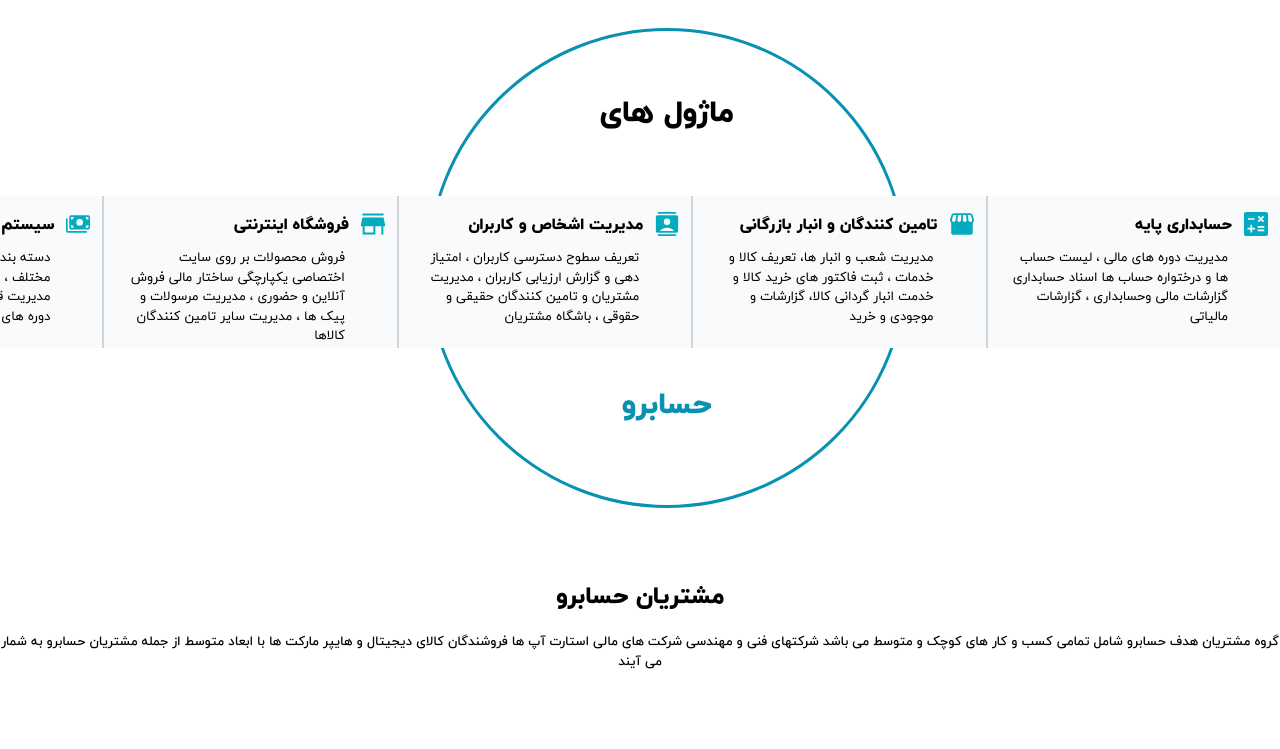
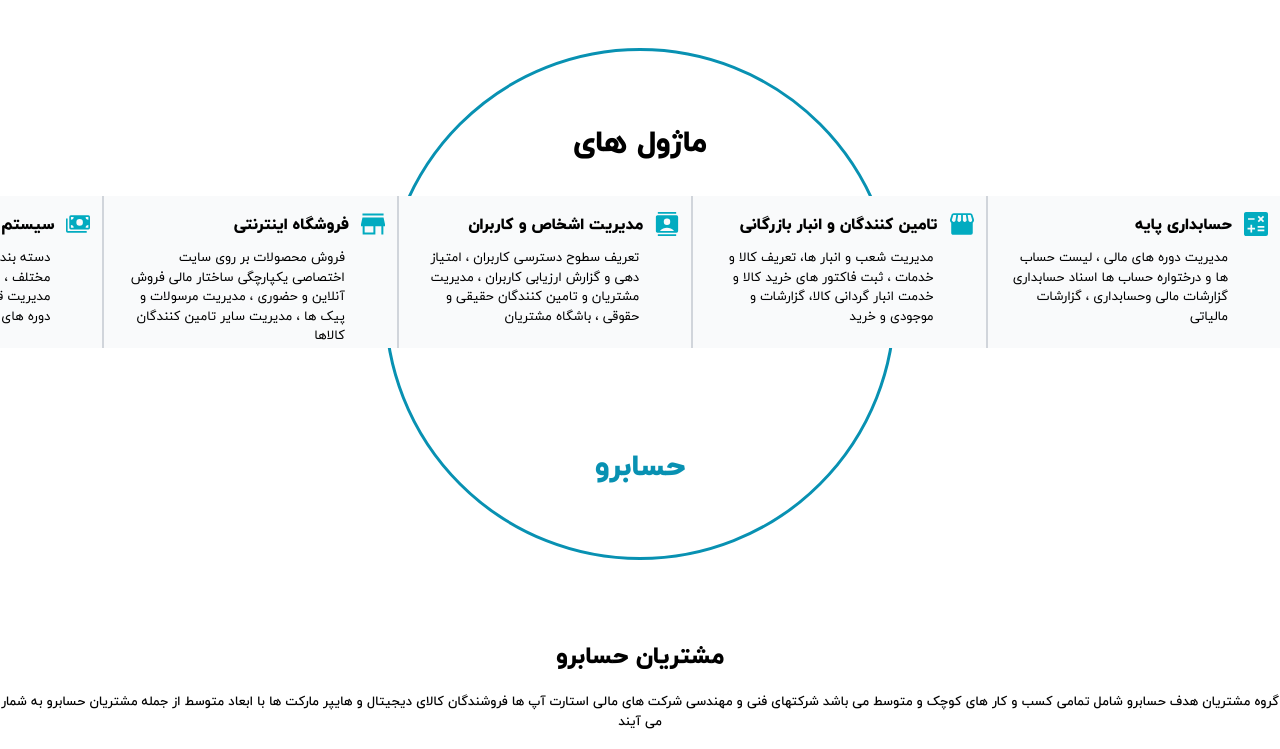
Before and after one commit to side-26/hesabro-app, a Vue app: page / in a window 1280 px wide. Shown: the part 3040-3789 px from the top of the page. Built offline with nearby package versions, Linux system fonts and the light colour scheme.

Commit message:
fix some bugs

```diff
--- a/src/components/ModuleCard/ModuleCard.vue
+++ b/src/components/ModuleCard/ModuleCard.vue
@@ -1,6 +1,6 @@
 <template lang="">
     <div class="py-5  scroll-t h-full  snap-start  min-w-full  md:min-w-2.7 flex-wrap xl:min-w-2.3">
-        <section class="pl-5 py-4  h-full px-3 border-gray-300 bg-gray-50 border-l-2">
+        <section class="pl-5 py-4 after:absolute after:w-full   h-full px-3 border-gray-300 bg-gray-50 border-l-2">
             <div class="flex">
                 <figure class="w-6 h-6 ml-3">
                     <img :src="src" alt="title" class="w-full h-full"/>
@@ -18,8 +18,4 @@
 }
 </script>
 <style lang="css">
-   .scroll-snap-align{
-    scroll-snap-align: start;
-   }
-
 </style>
--- a/src/components/counter/Counter.vue
+++ b/src/components/counter/Counter.vue
@@ -14,10 +14,10 @@
 import {toFarsiNumber} from '@/utilities/ConvertToPersian';
 export default {
     name:"counter",
-    props:["count","step","min"],
+    props:["count","step","min",'modelValue'],
     methods: {
         handleCounter(step){
-               this.$emit('handleCounter',step)
+            this.$emit("update:modelValue",this.modelValue+step)
             console.log("min",this.min,"count",this.count)
         },
         PersianConvertor(val){
--- a/src/components/servicesBox/servicesBox.vue
+++ b/src/components/servicesBox/servicesBox.vue
@@ -2,7 +2,7 @@
     <div class="bg-gray-100 sm:p-5 px-2 py-5 rounded-xl mx-4 md:mx-0">
         <div class="flex justify-between sm:items-center mb-5 flex-row">
             <h6 class="font-IranYecan-bold sm:self-center my-3 self-start sm:my-0  text-base">{{title}}</h6>
-            <Counter :toPersian="toPersian" :min="min" @handle-counter="handleCounter" :count="count"  :step="1"/>
+            <Counter :toPersian="toPersian" :min="min" v-model="count" :count="count"  :step="1"/>
         </div>
         <div class="text-xs font-IranYekan-regular my-7 md:my-6 ">به ازای هر {{toPersian(desc)}} ، {{toPersian(seprateNumbers(percent))}} درصد به قیمت ماژول ها اضافه میشود</div>
         <div class="text-xs flex-col side-26  lg:flex-row flex justify-between font-IranYecan-medium "><span>برای هر شعبه جدید : <span class="">{{toPersian(seprateNumbers(price.toFixed(0)))}} تومان</span></span><span class="text-base mt-4 lg:mt-0 font-IranYekan-bold self-end lg:self-stretch">{{toPersian(seprateNumbers(finalPrice.toFixed(0)))}} تومان</span></div>
@@ -37,18 +37,13 @@
     },
     watch: {
         finalPrice(){
-            this.handleChange()
+            this.$emit("update:modelValue",{price:this.finalPrice,count:this.count})
         }
     },
     methods: {
         handleCounter(step){
                 this.count+=step;
         },
-
-        handleChange(){
-            this.$emit("update:modelValue",{price:this.finalPrice,count:this.count})
-        },
-
         toPersian(num){
             return toFarsiNumber(num)
         },
--- a/src/index.css
+++ b/src/index.css
@@ -3,6 +3,7 @@
 @tailwind utilities;
 html {
     scroll-behavior: smooth;
+    scrollbar-width: thin;
 }
 
 .loading-spinner {
@@ -17,15 +18,17 @@
 }
 
 *::-webkit-scrollbar {
-    /* width: 10px; */
-    border-radius: 20rem;
+    width: 10px;
+}
+
+body {
+    scrollbar-width: thin;
 }
 
 *::-webkit-scrollbar-thumb {
     background-color: darkgrey;
     /* outline: 1px solid slategrey; */
     border-radius: 2rem;
-    scrollbar-width: thin;
 }
 
 @keyframes spinner {
--- a/src/layout/navBar/NavBar.layout.vue
+++ b/src/layout/navBar/NavBar.layout.vue
@@ -29,7 +29,7 @@
         <li class="my-5 sm:my-0"><a @click="hanleShow()"  href="#advantages" class="hover:text-cyan-600 transition-all ">خدمات و راهکار ها</a></li>
         <li class="my-5 sm:my-0"><router-link @click="hanleShow()" to="/tarefeha" class="hover:text-cyan-600 transition-all ">تعرفه ها</router-link></li>
         <li class="my-5 sm:my-0"><a @click="hanleShow()"  href="/" class="hover:text-cyan-600   transition-all text-slate-800"> سوالات متداول</a></li>
-        <li class="my-5 sm:my-0"><a @click="hanleShow()"  href="#about_us" class="hover:text-cyan-600  transition-all text-slate-800"> ارتباط با ما</a></li>
+        <li class="my-5 sm:my-0"><a @click="hanleShow()"  href="#about_us"  class="hover:text-cyan-600  transition-all text-slate-800"> ارتباط با ما</a></li>
       </ul>
     </section>
   </nav>
--- a/src/utilities/SeprateNumbers.js
+++ b/src/utilities/SeprateNumbers.js
@@ -1,7 +1,6 @@
 export const handleSprateNumber = (value) => {
-    if (typeof value !== "string") {
+    if (typeof value !== "string")
         value = value.toString()
-    }
     value = value.split("").reverse().join("");
     value = value.toString().replace(/\s/g, "").match(/.{1,3}/g) ?.join(",").substr(0, value.length + Math.ceil(value.length / 3)) || "";
     return value.split("").reverse().join("");
--- a/src/views/Home/Home.vue
+++ b/src/views/Home/Home.vue
@@ -1,8 +1,8 @@
 <template lang="">
 <div>
     <NavBar/>
-    <header class="">
-            <section class="bg-center bg-cover bg-main-bg  sm:px-24 px-10 relative z-10   sm:py-40 pt-10 md:pb-72 flex  justify-start items-center">
+    <header>
+            <section class="bg-center bg-cover bg-main-bg  sm:px-24 px-10 relative z-10 side-26  sm:py-40 pt-10 md:pb-72 flex  justify-start items-center">
                 <div class="pb-20 sm:mb-0">
                     <h1  class="sm:text-4xl text-white text-3xl font-IranYecan-extraBold sm:leading-loose leading-normal">حسابرو<br/> مدیریت مالی و حسابداری</h1>
                     <!-- <p  class="font-IranYecan-bold  absolute sm:static sm:w-2/3 w-full md:w-2/4 side-26 right-0 -bottom-11  px-4 sm:px-0  bg-white sm:bg-transparent text-justify leading-6 text-gray-600 text-sm sm:py-0 sm:mt-10 py-10 ">سامانه یکپارچه حسابرو ، راهکاری نوین جهت راه اندازی و مدیریت کسب و کار هاست. حسابرو تمامی نیازهای یک کسب و کار را از امور حسابداری و مالی ، خرید و فروش ، انبارگردانی،فروشگاه اینترنتی و دیگر فرآیند ها را در بستری ساده و کم هزینه فراهم می آورد.</p> -->
@@ -38,8 +38,20 @@
                 </div>
             </div>
         </section>
-        <section class="py-32 lg:relative h-100 2xl:px-20">
-            <div class=" lg:absolute lg:border-3  2xl:left-40.5  lg:-top-5 lg:left-1/3 -z-10  border-cyan-600 rounded-full lg:h-98 lg:w-97 lg:flex justify-center items-center">
+        <section  class="py-32 lg:relative h-100 2xl:px-20">
+            <div class="lg:absolute -z-10 top-0 left-0 w-full h-full flex justify-center items-center">
+                <div class="border-cyan-600 flex items-center justify-center lg:border-3 lg:rounded-full lg:w-100 lg:h-100">
+                    <h4 class="font-IranYecan-extraBold justify-center mb-5 lg:m-0 lg:flex-col text-center flex text-3xl 2xl:text-4xl ">
+                    <span class="lg:mb-72 lg:m-0 ml-4">
+                        ماژول های
+                    </span>
+                    <span class="text-cyan-600">
+                       حسابرو
+                    </span>
+                    </h4>
+                </div>
+            </div>
+            <!-- <div class=" lg:absolute lg:border-3  2xl:left-40.5  lg:-top-5 lg:left-1/3 -z-10  border-cyan-600 rounded-full lg:h-98 lg:w-97 lg:flex justify-center items-center">
                 <h4 class="font-IranYecan-extraBold justify-center mb-5 lg:flex-col text-center flex text-3xl ">
                     <span class="lg:mb-64">
                         ماژول های
@@ -48,12 +60,12 @@
                        حسابرو
                     </span>
                     </h4>
-            </div>
-            <div class="overflow-auto  h-48 md:h-56 lg:h-48 flex snap-x">
+            </div> -->
+            <div id="moduls" class="overflow-auto  h-48 md:h-56 lg:h-48 flex snap-x">
                 <ModuleCard v-for="Module in modules" :key="Module.id" :title="Module.title" :desc="Module.desc" :src="Module.src"/>
             </div>
         </section>
-        <section class="container mx-auto">
+        <section class="container my-44 lg:my-20 mx-auto">
             <h4 class="font-IranYecan-extraBold text-2xl text-center my-5">
                 مشتریان حسابرو
             </h4>
@@ -123,15 +135,4 @@
 opacity: 1;
 transform: translate(0);
 }
-::-webkit-scrollbar-track {
-  background-color: transparent;
-}
-::-webkit-scrollbar-thumb {
-  background-color: #d6dee1;
-  border-radius: 20px;
-}
-::-webkit-scrollbar-thumb {
-  background-color: #d6dee1;
-}
-
 </style>
--- a/src/views/Tarefeha/Tarefeha.vue
+++ b/src/views/Tarefeha/Tarefeha.vue
@@ -25,8 +25,8 @@
                 <template lang="" v-slot:body>
                     <Bill :discount="discount"  :taxes="taxes" :finalPrice="totalPrice" :totalPrice="sideServices"/>
                     <FormCo :statusCode="btnStatusCode" @handlePost="handlePost">
-                        <InputCo :name="fullName" :type="text" :rules="handleValidateFullName" title="نام و نام خانوادگی" placeHolder="نام و نام خانوادگی خود را وارد کنید"/>
-                        <InputCo :name="mobileNo" :type="text" :rules="handleValidatephoneNumber" title="موبایل" placeHolder="موبایل خود را وارد کنید"/>
+                        <InputCo name="name" :type="text" :rules="handleValidateFullName" title="نام و نام خانوادگی" placeHolder="نام و نام خانوادگی خود را وارد کنید"/>
+                        <InputCo name="phone_number" :type="text" :rules="handleValidatephoneNumber" title="موبایل" placeHolder="موبایل خود را وارد کنید"/>
                     </FormCo>
                 </template>
         </TarefehContainer>
@@ -70,8 +70,6 @@
             customerInfo:{},
             PerBranch:{price:0,count:0},
             PerUser:{price:0,count:0},
-            fullName:"name",
-            mobileNo:"phone_number",
             registerdSuccess:"failed",
             modalDesc:"",
             modalTitle:"",
@@ -127,7 +125,6 @@
             return handleSprateNumber(num)
         },
         handleValidateFullName(val){
-            console.log(val)
             if(!val)
                 return "فیلد مورد نظر خالی است!!"
             else if(val.length<6)
@@ -135,7 +132,6 @@
             return true;
         },
         handleValidatephoneNumber(val){
-            console.log(val)
             if(!val)
                 return "فیلد مورد نظر خالی است!!!"
             else if(val[0]!=="0"||val.length!=11)
```
